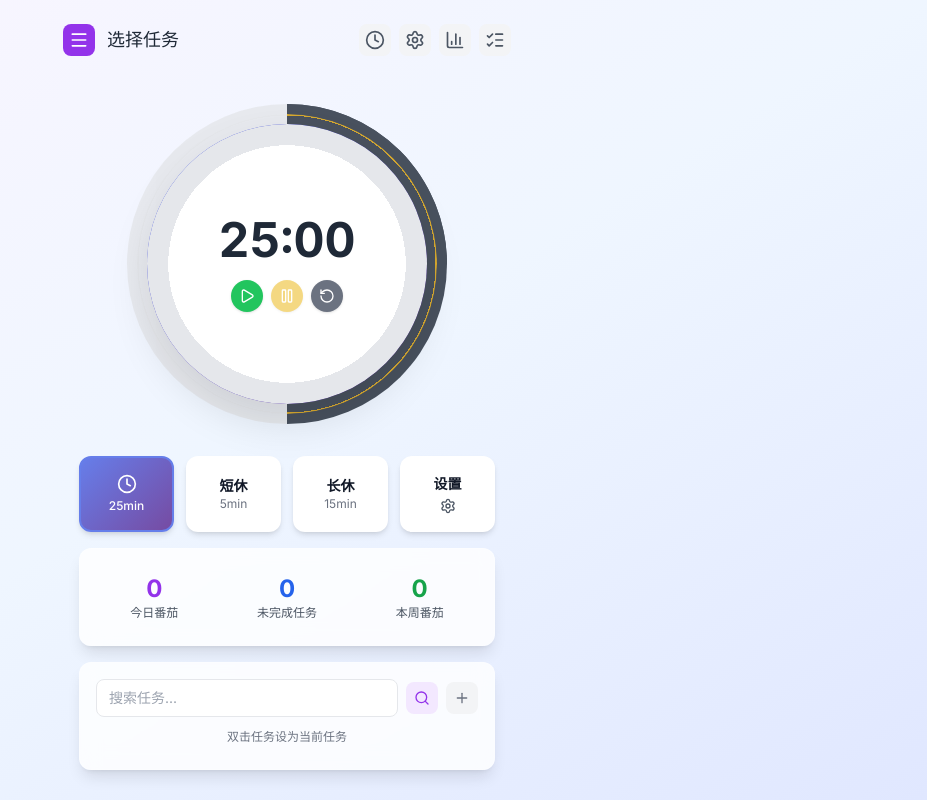
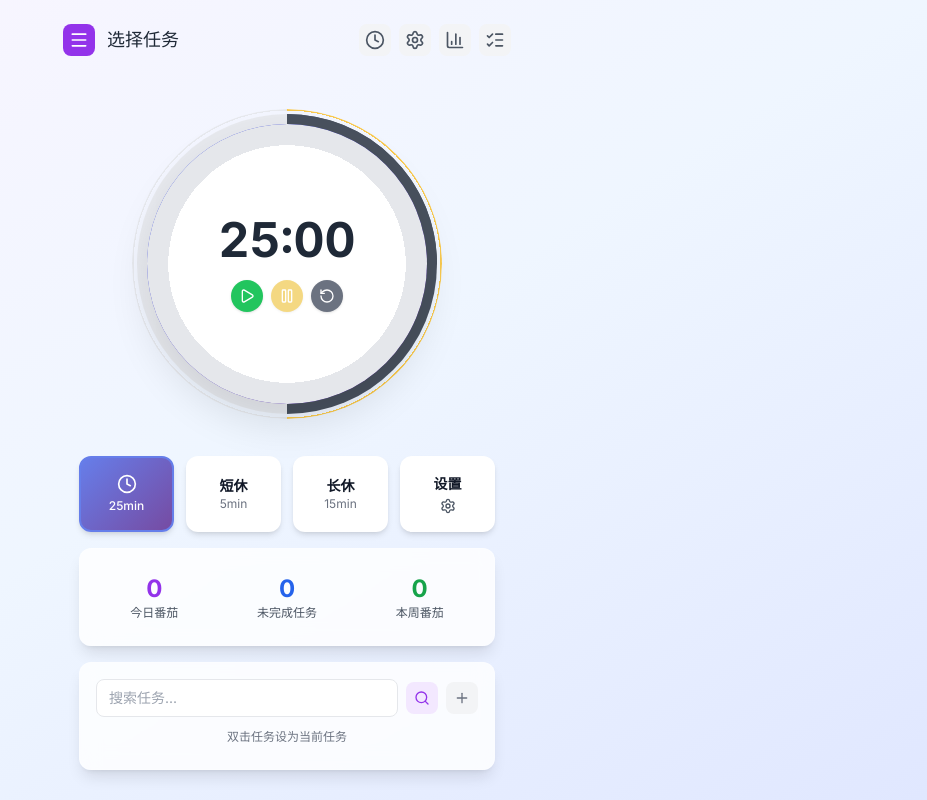
Before and after one commit to azhao1981/tomato, a Vue app: page / in a window 1280 px wide. Shown: the whole page, without its empty margins (353-1280 px from the left). Built offline with nearby package versions, Linux system fonts and the light colour scheme.

Commit message:
分时圈

```diff
--- a/src/components/TimerDisplay.vue
+++ b/src/components/TimerDisplay.vue
@@ -60,8 +60,10 @@ const minuteRingStyle = computed(() => {
 
 .minute-ring {
   position: absolute;
-  width: 100%;
-  height: 100%;
+  top: 10px;
+  left: 10px;
+  width: 300px;
+  height: 300px;
   border-radius: 50%;
   opacity: 0.8;
 }
@@ -78,10 +80,10 @@ const minuteRingStyle = computed(() => {
 
 .hour-ring {
   position: absolute;
-  top: 10px;
-  left: 10px;
-  width: 300px;
-  height: 300px;
+  top: 5px;
+  left: 5px;
+  width: 310px;
+  height: 310px;
   border-radius: 50%;
   opacity: 0.8;
   mask: radial-gradient(circle at center, transparent 70%, black 70%);
```
Also changed, not shown: 1 other file (tests, documents, lock files or other folders).
